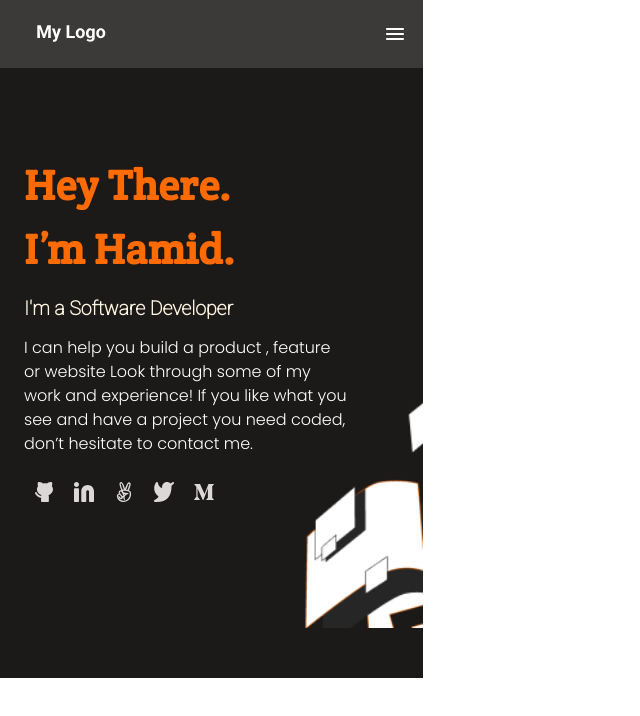
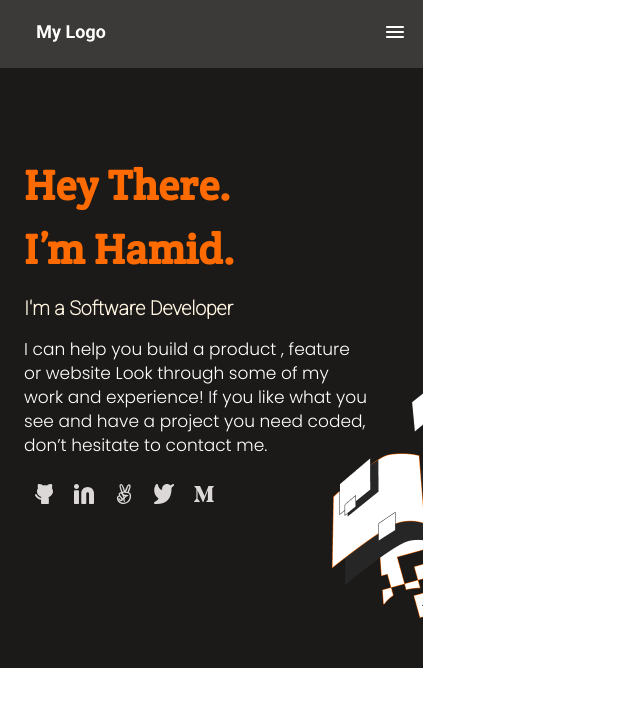
Before and after one commit to hamidazim321/Portfolio-Project, a website: page index.html in a window 1280 px wide. Shown: the whole page, without its empty margins (0-640 px from the left). Drawn offline with Linux system fonts and the light colour scheme.

Commit message:
Add CSS background image and Semantic html elements on Home Page

```diff
--- a/index.html
+++ b/index.html
@@ -15,10 +15,10 @@
 <body>
 	<header id="ToolBar">
 		<a href="#"><img src="Images\Logo Placeholder.svg" alt="Logo" id="logo-placeholder"></a>
+		<nav>
+			<a href="#" id="tool-Button"><img src="Images\MenuIcon.svg" alt="Menu Icon"></a>
+		</nav>
 
-		<a href="#" id="tool-Button">
-			<nav><img src="Images\MenuIcon.svg" alt="Menu Icon"></nav>
-		</a>
 	</header>
 
 		<main id="headline">
@@ -33,7 +33,7 @@
 				<div id="Status">
 					<h2>I'm a Software Developer</h2>
 				</div>
-			</section>
+
 				<div id="Service" >
 					<p>
 						I can help you build a product , feature <br>
@@ -49,12 +49,9 @@
 						<li></li><a href="#"><img src="Images/Twitter.svg"> </a></li>
 						<li><a href="#"><img src="Images/M.svg"> </a></li>
 					</ul>
-					<div id="bg-img">
-
-					</div>
-
 
 				</div>
+			</section>
 
 
 		</main>
--- a/style.css
+++ b/style.css
@@ -3,6 +3,7 @@
   body {
     padding: 0;
     margin: 0;
+    width: fit-content;
   }
 
   #ToolBar {
@@ -38,6 +39,11 @@
     top: 92px;
     background: #1c1a19;
     width: 375px;
+    background-image: url("Background-Images/Illustration.png");
+    background-repeat: no-repeat;
+    background-position-y: bottom;
+    background-position-x: right;
+    min-height: 500px;
   }
 
   #Name {
@@ -55,6 +61,7 @@
     flex: none;
     order: 0;
     flex-grow: 0;
+
   }
 
   #Status {
@@ -66,7 +73,6 @@
     font-size: 13px;
     line-height: 32px;
     flex: none;
-    order: 1;
     flex-grow: 0;
     color: #fff5e1;
   }
@@ -74,29 +80,20 @@
   #Contacts {
     display: flex;
     list-style: none;
+    margin: 0;
     padding: 0;
-    margin: 0;
+
   }
 
   #Service {
     font-family: 'Poppins', sans-serif;
     font-style: normal;
     font-weight: 400;
-    font-size: 16px;
+    font-size: 17px;
     line-height: 24px;
     color: #fff;
     display: flex;
-    flex-wrap: wrap;
+    flex-direction: column;
     right: 0;
-    justify-content: space-between;
-  }
-
-  #bg-img {
-    margin-top: -65%;
-    margin-right: -24px;
-    background-image: url("Background-Images/Illustration.png");
-    background-size: cover;
-    width: 190px;
-    height: 400px;
   }
 }
```
